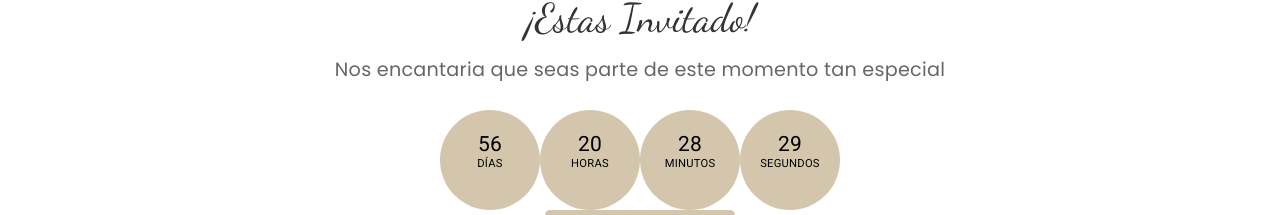
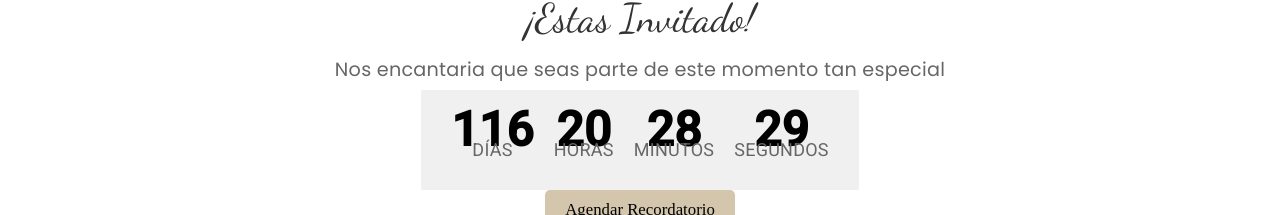
Before and after one commit to Otto276/invitations1, an Angular app: page / in a window 1280 px wide. Shown: the part 737-952 px from the top of the page. Built offline with nearby package versions, Linux system fonts and the light colour scheme.

Commit message:
countdown

```diff
--- a/src/app/countdown-component/countdown-component.component.scss
+++ b/src/app/countdown-component/countdown-component.component.scss
@@ -1,35 +1,25 @@
-.music-player {
-    audio {
-      width: 100%;
-      margin: 20px 0;
-    }
-  }
-
 .countdown {
   display: flex;
   justify-content: space-around;
-    text-align: center;
-    margin-top: 20px;
+  align-items: center;
+  padding: 20px;
+  background-color: #f0f0f0;
+}
 
 .time-box {
-      background-color: #d3c6ad;
+  text-align: center;
+  font-size: 24px;
   padding: 10px;
-      border-radius: 50%;
-      width: 80px;
-      height: 80px;
-      display: flex;
-      flex-direction: column;
-      justify-content: center;
-      align-items: center;
-
-      span {
-        font-size: 1.5em;
-        color: #000;
 }
 
-      p {
-        font-size: 0.8em;
-        color: #000;
+.time-box span {
+  display: block;
+  font-size: 48px;
+  font-weight: bold;
 }
+
+.time-box p {
+  margin: 0;
+  font-size: 18px;
+  color: #666;
 }
-  }
--- a/src/app/countdown-component/countdown-component.component.ts
+++ b/src/app/countdown-component/countdown-component.component.ts
@@ -1,4 +1,5 @@
-import { Component, OnInit } from '@angular/core';
+import { Component, OnInit, OnDestroy } from '@angular/core';
+import { differenceInDays, differenceInHours, differenceInMinutes, differenceInSeconds } from 'date-fns';
 
 @Component({
   selector: 'app-countdown',
@@ -6,29 +7,38 @@ import { Component, OnInit } from '@angular/core';
   templateUrl: './countdown-component.component.html',
   styleUrls: ['./countdown-component.component.scss']
 })
-export class CountdownComponent{
-  // Variables para mostrar días, horas, minutos y segundos
+export class CountdownComponent implements OnInit, OnDestroy {
   days: number = 0;
   hours: number = 0;
   minutes: number = 0;
   seconds: number = 0;
 
-  targetDate: Date = new Date('2024-12-25T00:00:00'); // Fecha objetivo (puedes cambiarla)
+  targetDate: Date = new Date('2025-02-23T00:00:00'); // Nueva fecha objetivo
+  private intervalId: any;
 
   ngOnInit() {
     this.updateCountdown();
-    setInterval(() => {
+    this.intervalId = setInterval(() => {
       this.updateCountdown();
     }, 1000);
   }
 
   updateCountdown() {
-    const now = new Date().getTime();
-    const distance = this.targetDate.getTime() - now;
+    const now = new Date();
+    const distance = this.targetDate.getTime() - now.getTime();
 
-    this.days = Math.floor(distance / (1000 * 60 * 60 * 24));
-    this.hours = Math.floor((distance % (1000 * 60 * 60 * 24)) / (1000 * 60 * 60));
-    this.minutes = Math.floor((distance % (1000 * 60 * 60)) / (1000 * 60));
-    this.seconds = Math.floor((distance % (1000 * 60)) / 1000);
+    if (distance > 0) {
+      this.days = differenceInDays(this.targetDate, now);
+      this.hours = differenceInHours(this.targetDate, now) % 24;
+      this.minutes = differenceInMinutes(this.targetDate, now) % 60;
+      this.seconds = differenceInSeconds(this.targetDate, now) % 60;
+    } else {
+      // Si la cuenta regresiva ha terminado
+      this.days = this.hours = this.minutes = this.seconds = 0;
+      clearInterval(this.intervalId); // Detener el intervalo
+    }
+  }
+  ngOnDestroy() {
+    clearInterval(this.intervalId);
   }
 }
```
Lines whose indentation alone changed are shown as unchanged.
